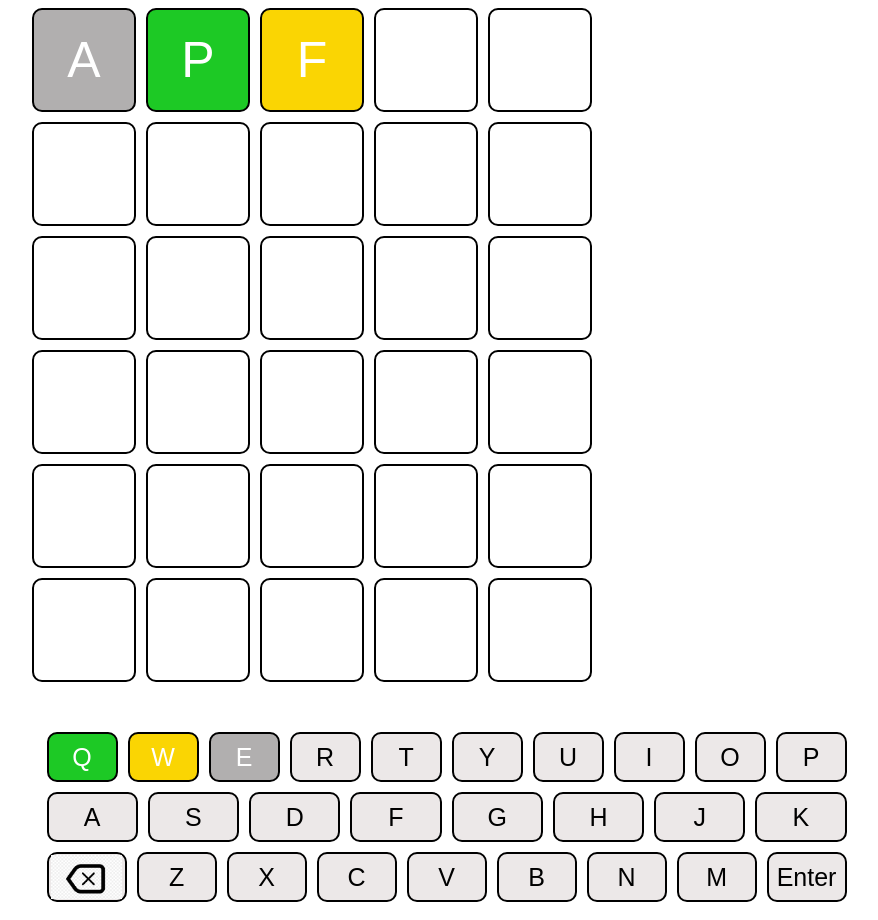
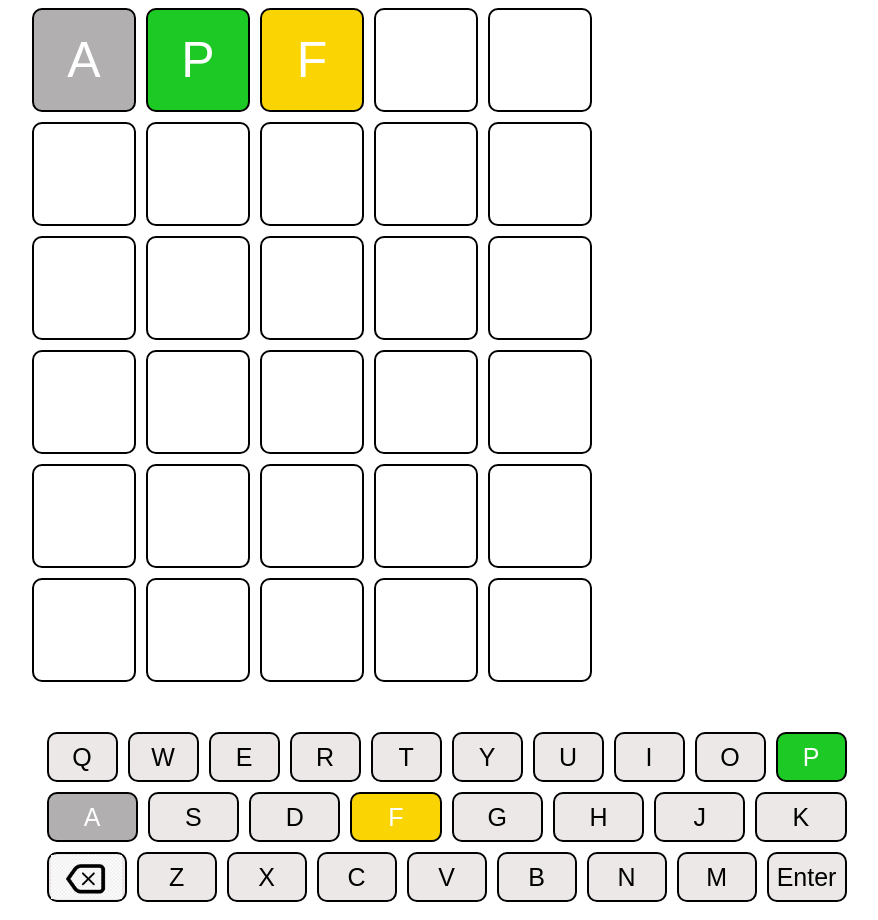
Before and after one commit to maatthw/maatthw.github.io, a plain HTML site: page index.html in a window 1280 px wide. Shown: the whole page, without its empty margins (328-1206 px from the left). Drawn offline with Linux system fonts and the light colour scheme.

Commit message:
modified

```diff
--- a/index.html
+++ b/index.html
@@ -59,23 +59,23 @@
     <div>
         <div class="keyboard">
             <div class="row1" id="row">
-                <button class="letter" id="test1">Q</button>
-                <button class="letter" id="test2">W</button>
-                <button class="letter" id="test3">E</button>
+                <button class="letter">Q</button>
+                <button class="letter">W</button>
+                <button class="letter">E</button>
                 <button class="letter">R</button>
                 <button class="letter">T</button>
                 <button class="letter">Y</button>
                 <button class="letter">U</button>
                 <button class="letter">I</button>
                 <button class="letter">O</button>
-                <button class="letter">P</button>
+                <button class="letter" id="test1">P</button>
             </div>
 
             <div class="row1" id="row">
-                <button class="letter">A</button>
+                <button class="letter" id="test3">A</button>
                 <button class="letter">S</button>
                 <button class="letter">D</button>
-                <button class="letter">F</button>
+                <button class="letter" id="test2">F</button>
                 <button class="letter">G</button>
                 <button class="letter">H</button>
                 <button class="letter">J</button>
```
Also changed, not shown: 1 other file.
